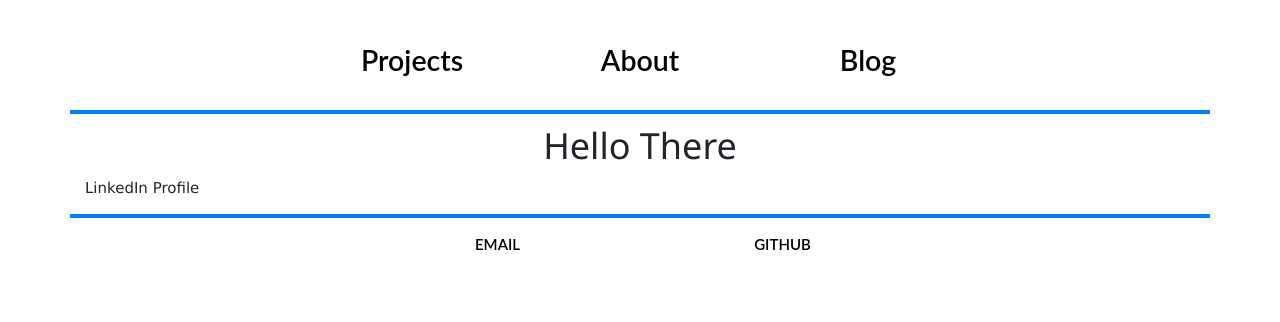
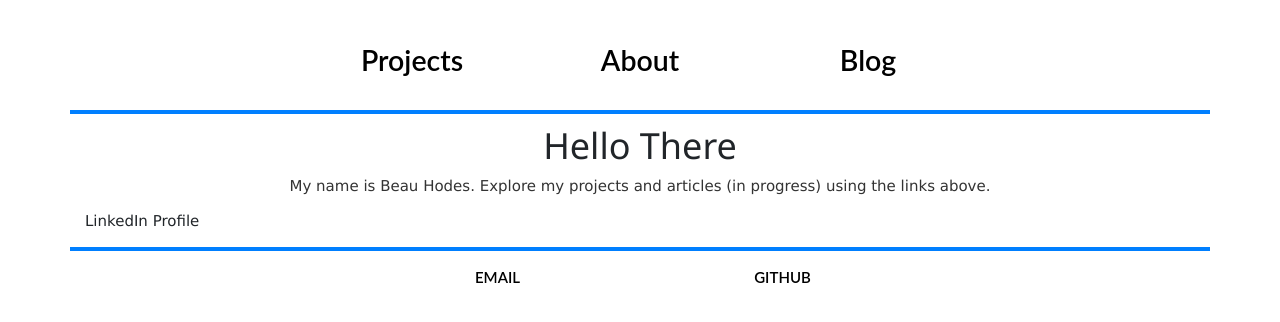
Before and after one commit to beauhodes/beauhodes.github.io, a Jekyll site: the page built from index.html, in a window 1280 px wide. Shown: the top 322 px of the page. Built offline with Jekyll 4.4.1, drawn with Linux system fonts in a browser that asks for light colours; nearby versions of some CDN libraries.

Commit message:
Update index.html

```diff
--- a/index.html
+++ b/index.html
@@ -3,4 +3,5 @@ layout: default
 title: Beau Hodes
 ---
 <h1 style="text-align:center">Hello There</h1>
-<a href="https://www.linkedin.com/in/beauhodes/" style="text-align:center">LinkedIn Profile</a></p>
+<p style="text-align:center">My name is Beau Hodes. Explore my projects and articles (in progress) using the links above.</p>
+<a style="text-align:center" href="https://www.linkedin.com/in/beauhodes/">LinkedIn Profile</a></p>
```
